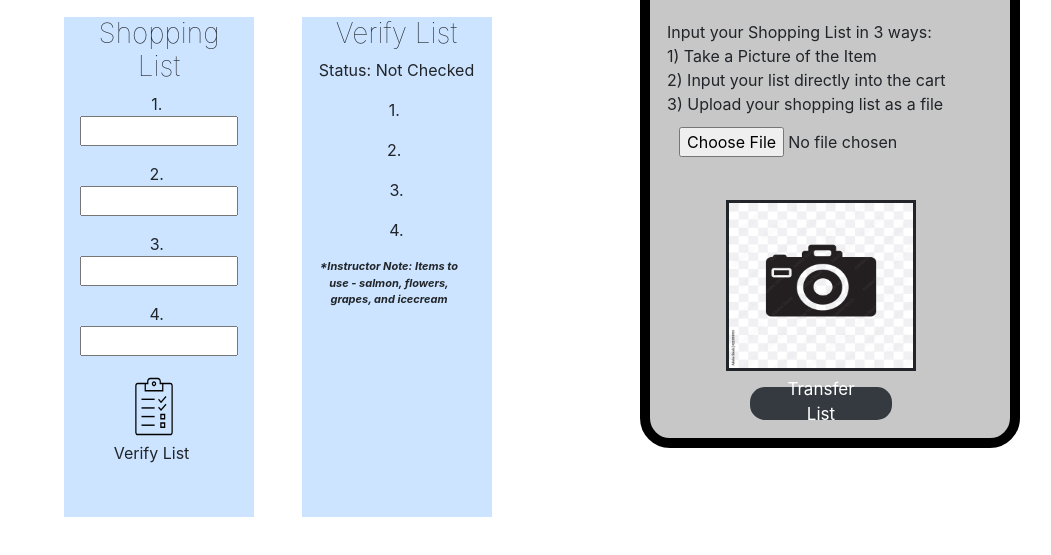
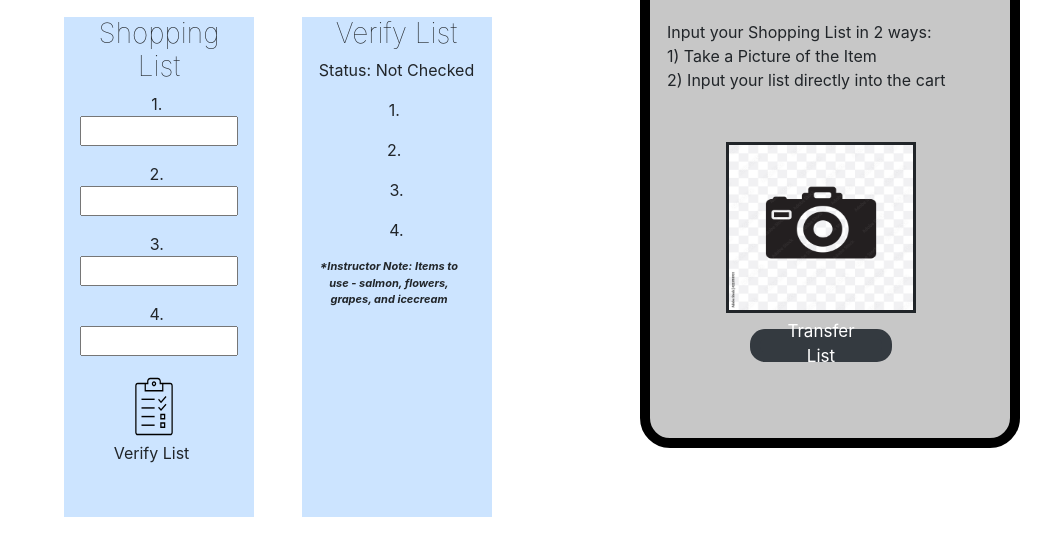
Before and after one commit to keerthi-sekar/ui-design-class, a plain HTML site: page Project1/list.html in a window 1280 px wide. Shown: the part 145-700 px from the top of the page, without its empty margins (0-1051 px from the left). Drawn offline with Linux system fonts and the light colour scheme.

Commit message:
remove file input option - to buggy

```diff
--- a/Project1/list.html
+++ b/Project1/list.html
@@ -53,7 +53,7 @@
             <div class="col-md-6 col-xl-4" id="secondary_device" style="width: 223px;height: 537px;background: rgba(162,162,162,0.6);border-radius: 30px;border: 10px solid rgb(0,0,0);">
                 <h1 style="font-size: 27px;text-align: center;transform: translateY(10px);">Secondary Device</h1>
                 <p style="text-align: center;margin: 0px;padding: 6px;"><strong><span style="text-decoration: underline;">(1) List</span></strong> (2) Navigation (3) Cart</p>
-                <p style="padding: 2px;transform: translateY(21px);">Input your Shopping List in 3 ways:<br>1) Take a Picture of the Item<br>2) Input your list directly into the cart<br>3) Upload your shopping list as a file</p><input type="file" id="file_input" accepts=".txt" style="margin: 14px;"><img width="190" height="171" style="margin: 57px;height: 171px;width: 190px;border-style: solid;transform: translateX(4px) translateY(-28px);" src="assets/img/camera_icon.jpg"><button class="btn btn-primary bg-dark border-dark shadow-none d-xl-flex justify-content-center align-items-center justify-content-xl-center align-items-xl-center" id="transfer_list" type="button" style="transform: translate(0px) translateX(45px) translateY(-101px);width: 142px;text-align: center;height: 31px;margin: 48px;padding: 8px 16px;font-size: 17px;border-width: 10px;border-style: solid;border-radius: 15px;border-bottom-left-radius: 15px;border-bottom-right-radius: 15px;border-top-right-radius: 15 px;border-top-left-radius: 15px;padding-top: 5px;margin-top: 32px;margin-bottom: 34px;margin-left: 40px;" onclick="TriggerPlaceholder()">Transfer List</button>
+                <p style="padding: 2px;transform: translateY(21px);">Input your Shopping List in 2 ways:<br>1) Take a Picture of the Item<br>2) Input your list directly into the cart<br><br></p><img width="190" height="171" style="margin: 57px;height: 171px;width: 190px;border-style: solid;transform: translateX(4px) translateY(-28px);" src="assets/img/camera_icon.jpg"><button class="btn btn-primary bg-dark border-dark shadow-none d-xl-flex justify-content-center align-items-center justify-content-xl-center align-items-xl-center" id="transfer_list" type="button" style="transform: translate(0px) translateX(45px) translateY(-101px);width: 142px;text-align: center;height: 31px;margin: 48px;padding: 8px 16px;font-size: 17px;border-width: 10px;border-style: solid;border-radius: 15px;border-bottom-left-radius: 15px;border-bottom-right-radius: 15px;border-top-right-radius: 15 px;border-top-left-radius: 15px;padding-top: 5px;margin-top: 32px;margin-bottom: 34px;margin-left: 40px;" onclick="TriggerPlaceholder()">Transfer List</button>
                 <p id="placeholder" style="height: 23px;transform: translateY(-84px);text-align: center;"></p>
             </div>
         </div>
```
Also changed, not shown: 1 other file.
